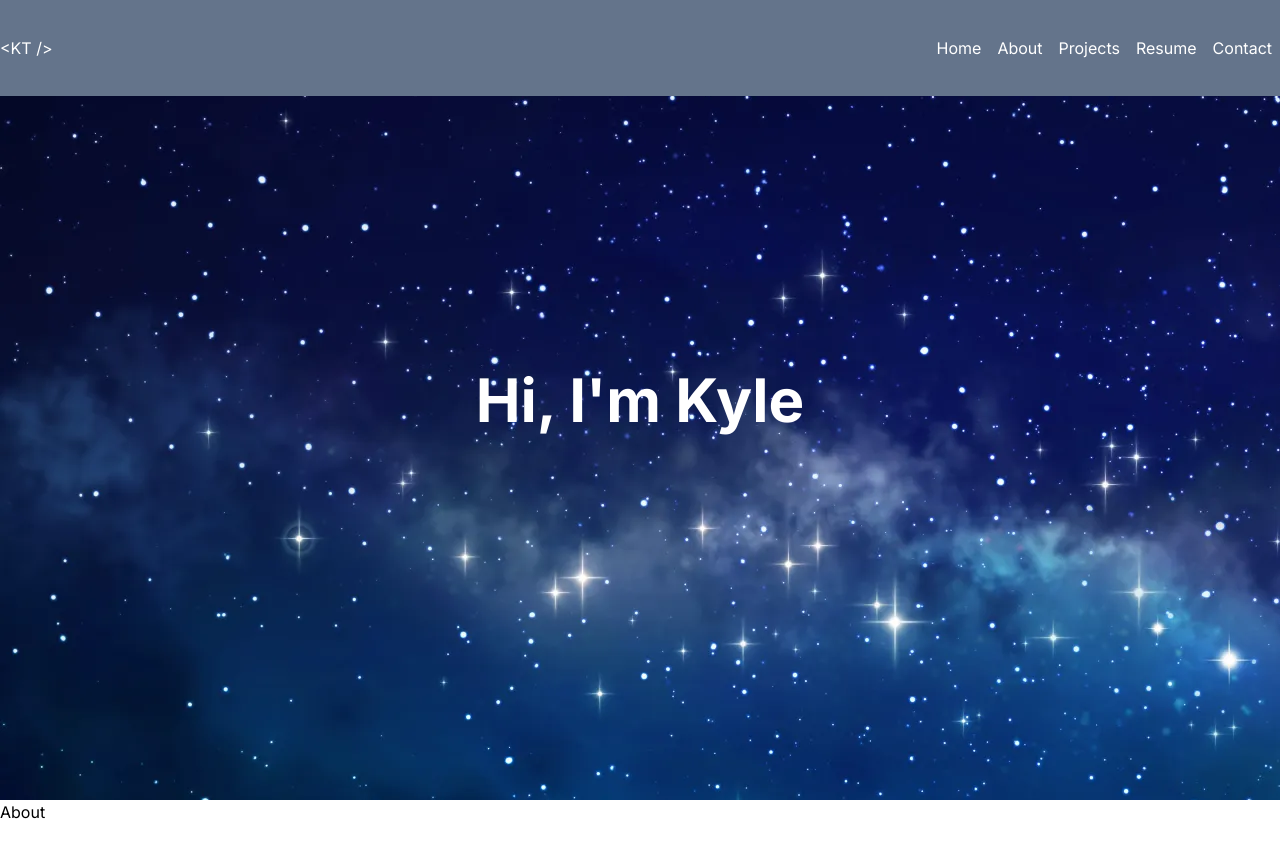
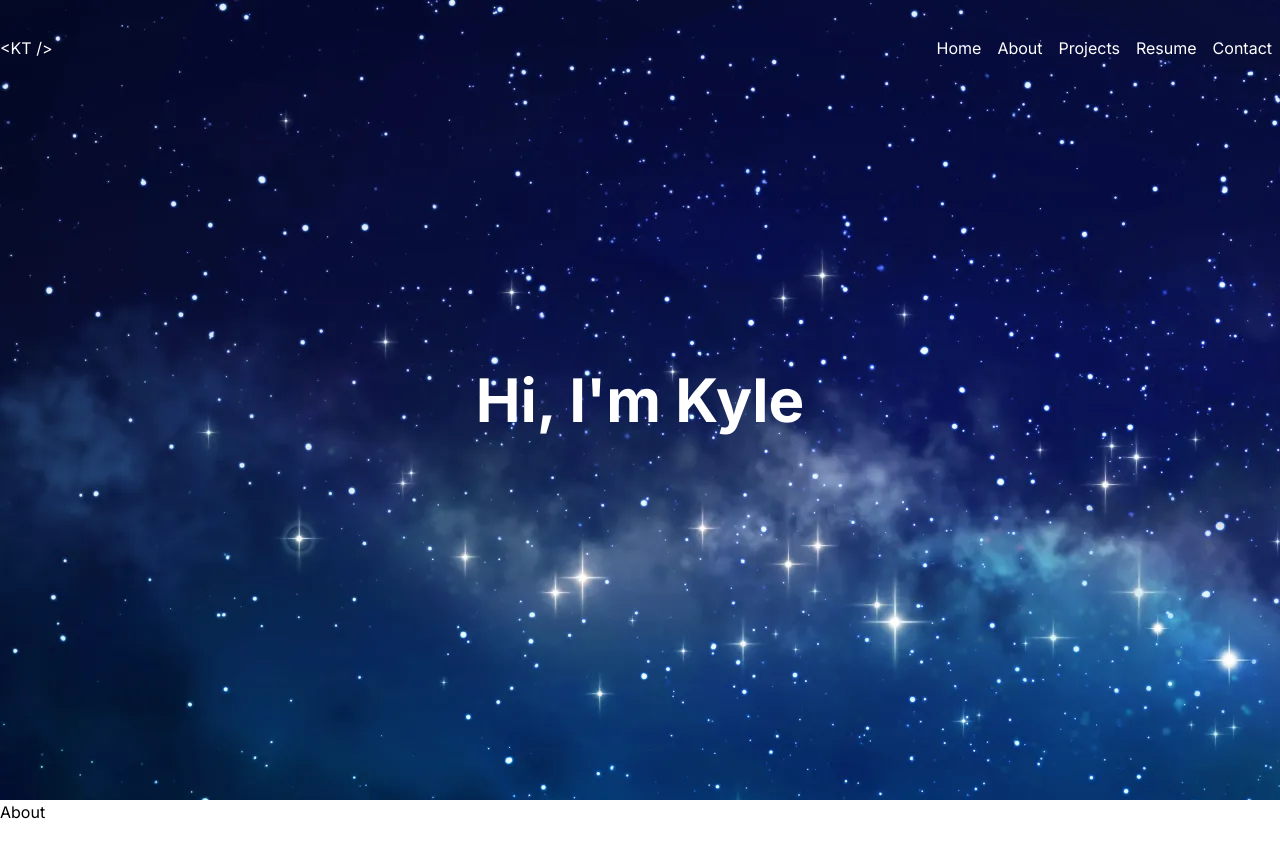
Before and after one commit to KyleMThornton/kylethorntondev, a Next.js app: page / in a window 1280 px wide. Shown: the top 858 px of the page. Built offline with nearby package versions, Linux system fonts and the light colour scheme.

Commit message:
Navbar transition fix

```diff
--- a/src/app/components/Navbar.tsx
+++ b/src/app/components/Navbar.tsx
@@ -4,12 +4,12 @@ import { useEffect, useState } from "react";
 
 export default function Navbar() {
   const [navbarOpacity, setNavbarOpacity] = useState(0);
-  const [navbarHeight, setNavbarHeight] = useState(24);
+  const [navbarHeight, setNavbarHeight] = useState(6);
 
   useEffect(() => {
     const handleScroll = () => {
       const currentOpacity = window.scrollY > 50 ? 1 : 0;
-      const currentHeight = window.scrollY > 50 ? 20 : 24;
+      const currentHeight = window.scrollY > 50 ? 5 : 6;
       setNavbarOpacity(currentOpacity);
       setNavbarHeight(currentHeight);
     };
@@ -23,10 +23,12 @@ export default function Navbar() {
 
   return (
     <nav
-      className={`fixed w-full h-${navbarHeight} transition-height duration-500 ease-in-out flex items-center top-0 text-white`}
+      style={{ height: `${navbarHeight}rem` }}
+      className="fixed w-full transition-height duration-500 ease-in-out flex items-center top-0 text-white"
     >
       <div
-        className={`fixed w-full h-${navbarHeight} h-24 bg-slate-500 -z-10 transition-height transition-opacity duration-500 ease-in-out opacity-${navbarOpacity}`}
+        style={{ height: `${navbarHeight}rem`, opacity: navbarOpacity }}
+        className="fixed w-full transition-height transition-opacity duration-1000 ease-in-out flex items-center top-0 bg-slate-400 -z-10"
       ></div>
       <div className="container flex justify-between align-middle">
         <h2>&lt;KT /&gt;</h2>
```
